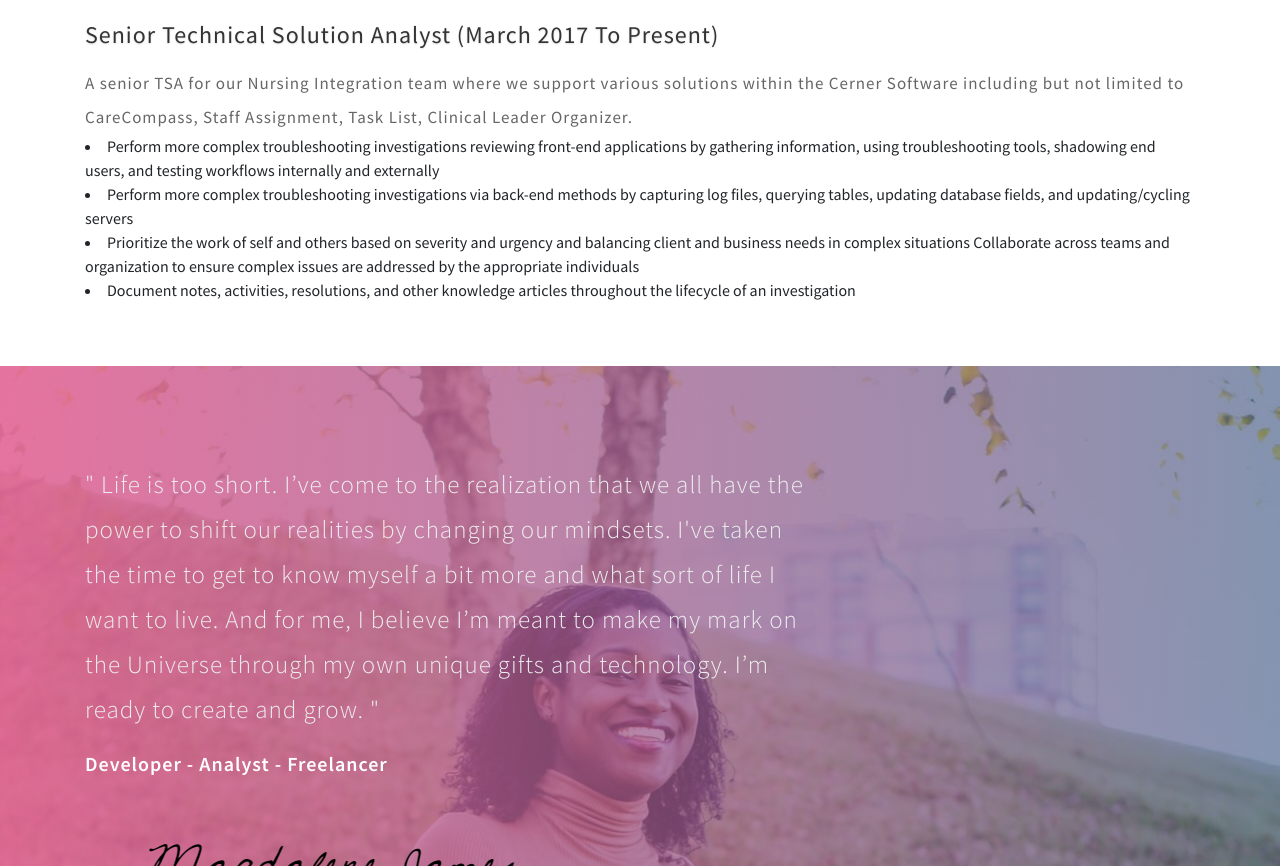
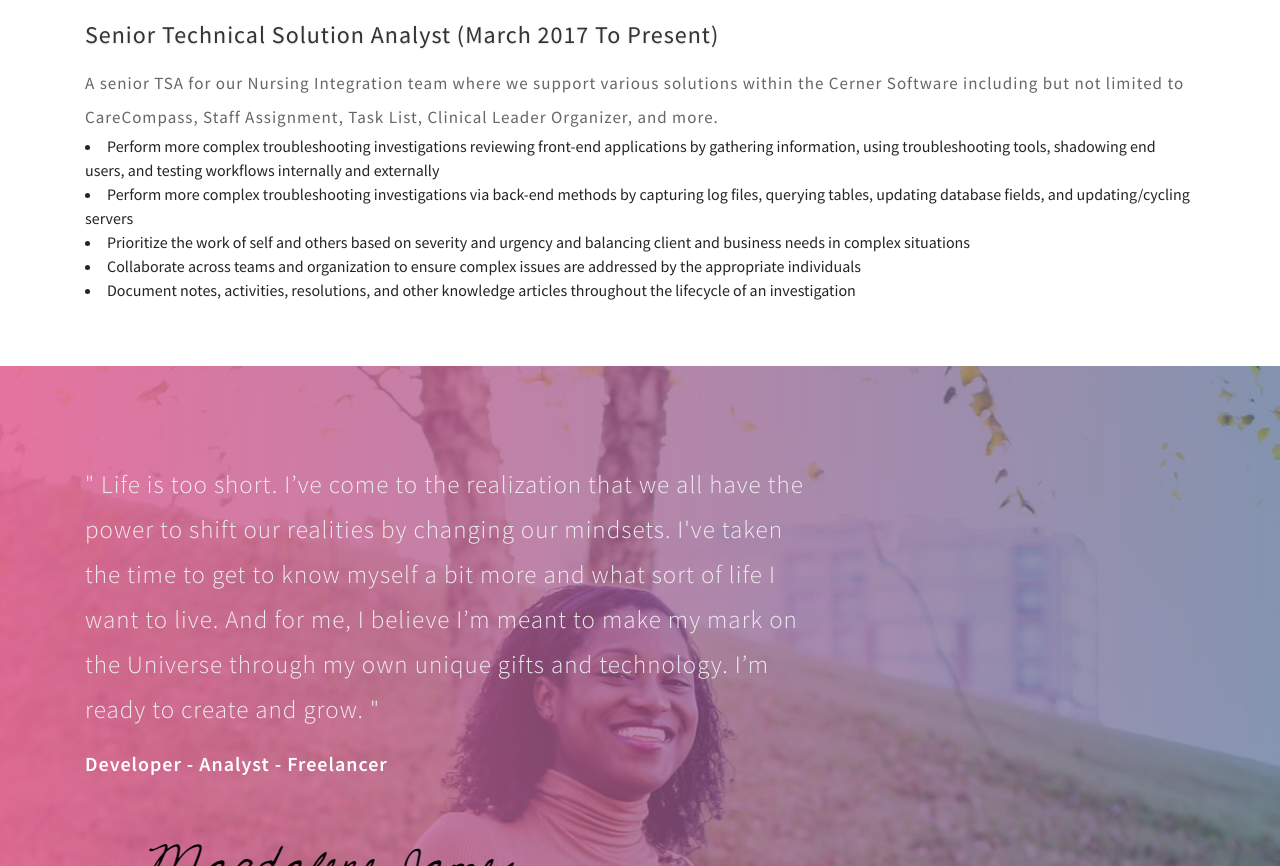
Before and after one commit to MaggyJay/Bootstrap-Portfolio, a plain HTML site: page index.html in a window 1280 px wide. Shown: the part 3142-4008 px from the top of the page. Drawn offline with Linux system fonts and the light colour scheme.

Commit message:
updated typos

```diff
--- a/index.html
+++ b/index.html
@@ -267,14 +267,15 @@ Smartphone Compatible web template, free webdesigns for Nokia, Samsung, LG, Sony
                         <p class="card-text" data-aos="fade-left">
                           A senior TSA for our Nursing Integration team where we support various solutions within the
                           Cerner Software including but not limited to CareCompass, Staff Assignment, Task List,
-                          Clinical Leader Organizer.
+                          Clinical Leader Organizer, and more.
                           <li>Perform more complex troubleshooting investigations reviewing front-end applications by
                             gathering information, using troubleshooting tools, shadowing end users, and testing
                             workflows internally and externally</li>
                           <li>Perform more complex troubleshooting investigations via back-end methods by capturing log
                             files, querying tables, updating database fields, and updating/cycling servers </li>
                           <li>Prioritize the work of self and others based on severity and urgency and balancing client
-                            and business needs in complex situations Collaborate across teams and organization to ensure
+                            and business needs in complex situations</li>
+                            <li>Collaborate across teams and organization to ensure
                             complex issues are addressed by the appropriate individuals </li>
                           <li>Document notes, activities, resolutions, and other knowledge articles throughout the
                             lifecycle of an investigation</li>
```
